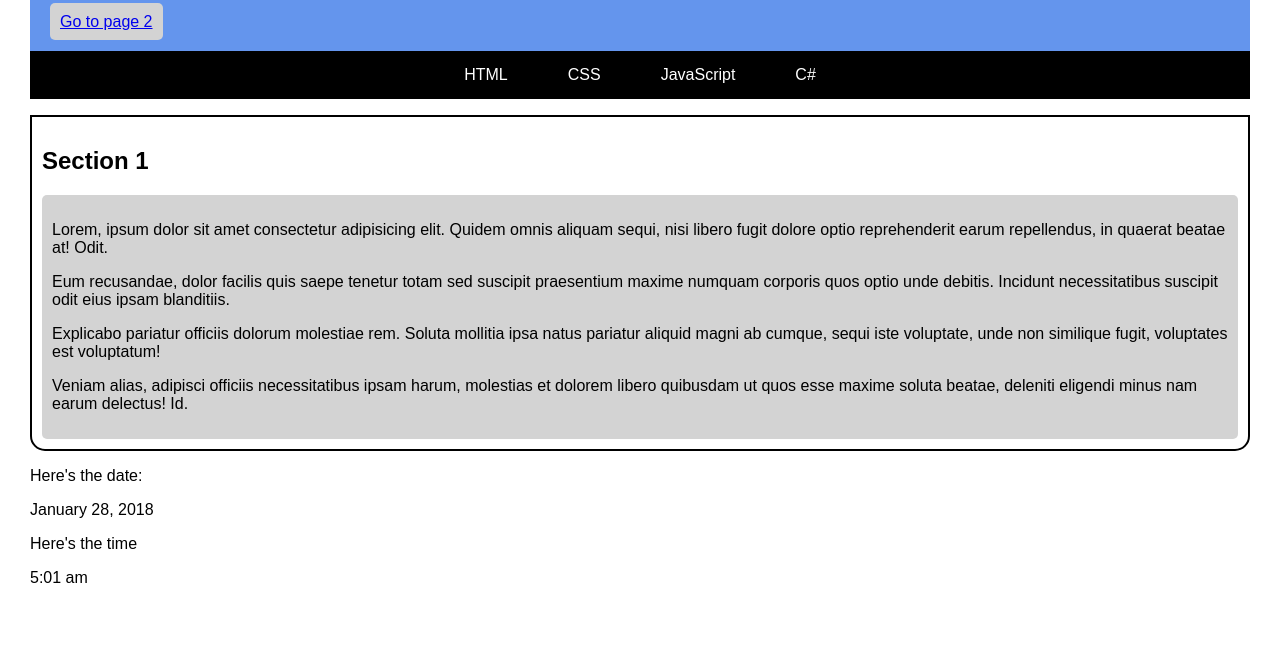
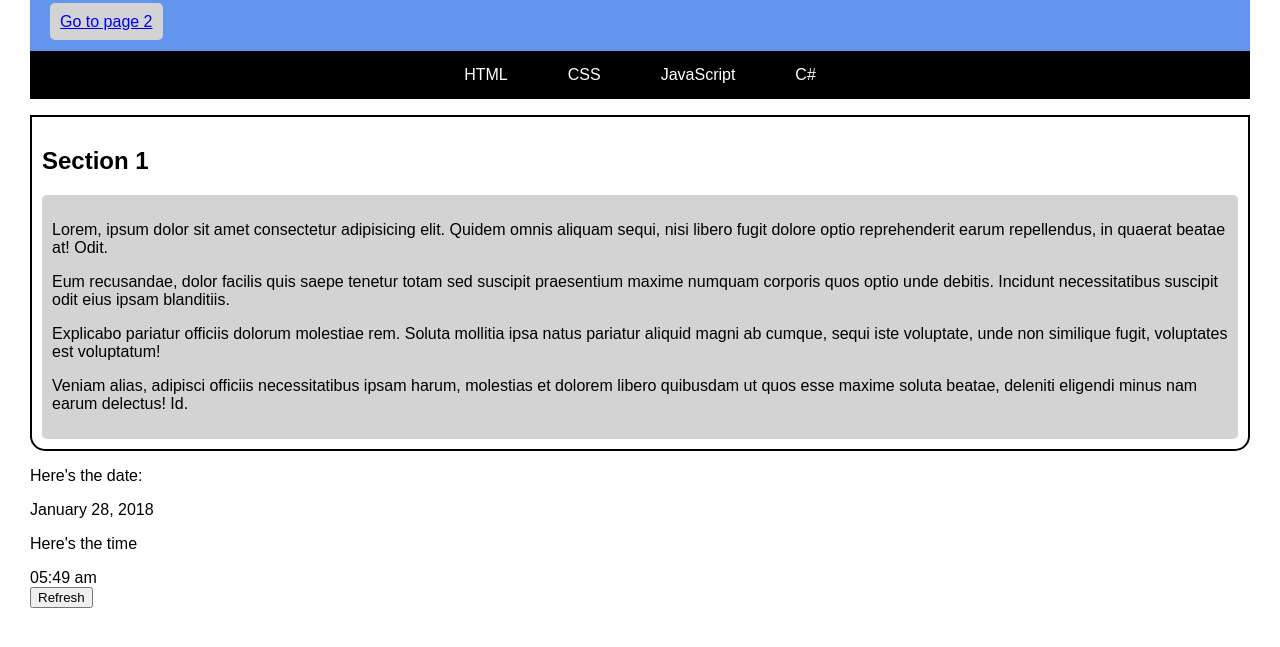
Before and after one commit to olanmj/SimpleHTML, a plain HTML site: page index.html in a window 1280 px wide. Shown: the part 151-798 px from the top of the page. Drawn offline with Linux system fonts and the light colour scheme.

Commit message:
Fix click handler

```diff
--- a/index.html
+++ b/index.html
@@ -52,11 +52,16 @@
     <div id="date"></div>
     <p>Here's the time</p>
     <div id="time"></div>
+    <button id="btn">Refresh</button>
     <script>
-        window.onload = function () {
+        var refresh = function() {
             var atime = moment();
             document.querySelector("#date").innerHTML = atime.format('MMMM DD, YYYY');
-            document.querySelector("#time").innerHTML = atime.format('h:MM a');
+            document.querySelector("#time").innerHTML = atime.format('hh:mm a');
+        }
+        window.onload = function () {
+            document.querySelector("#btn").onclick = refresh;
+            refresh();
         }
     </script>
 </body>
```
